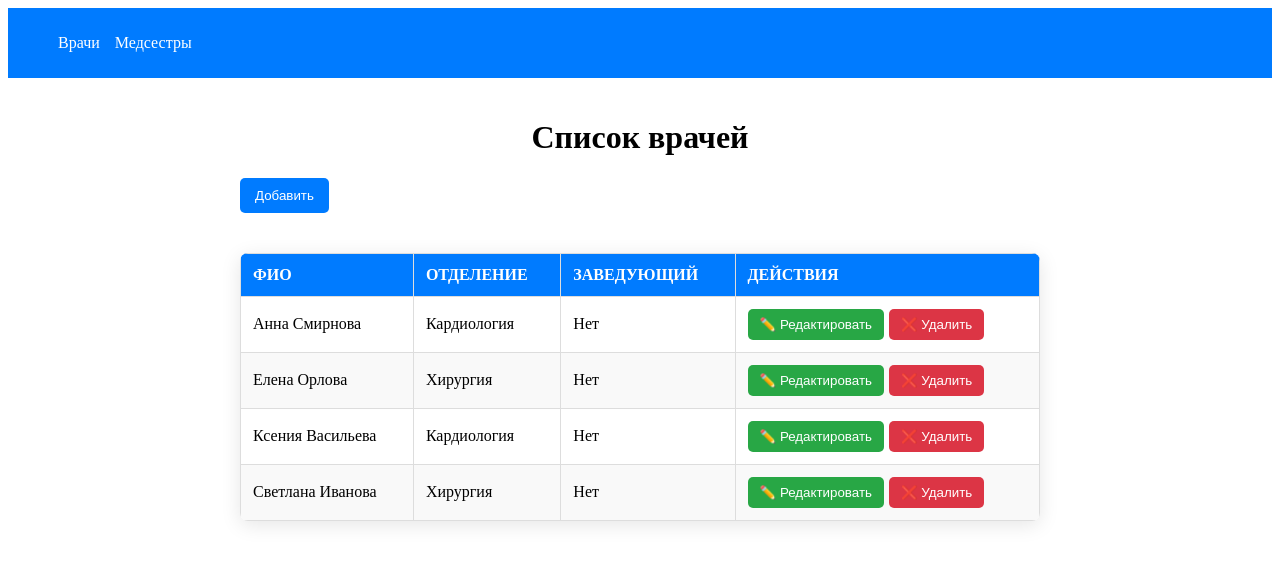
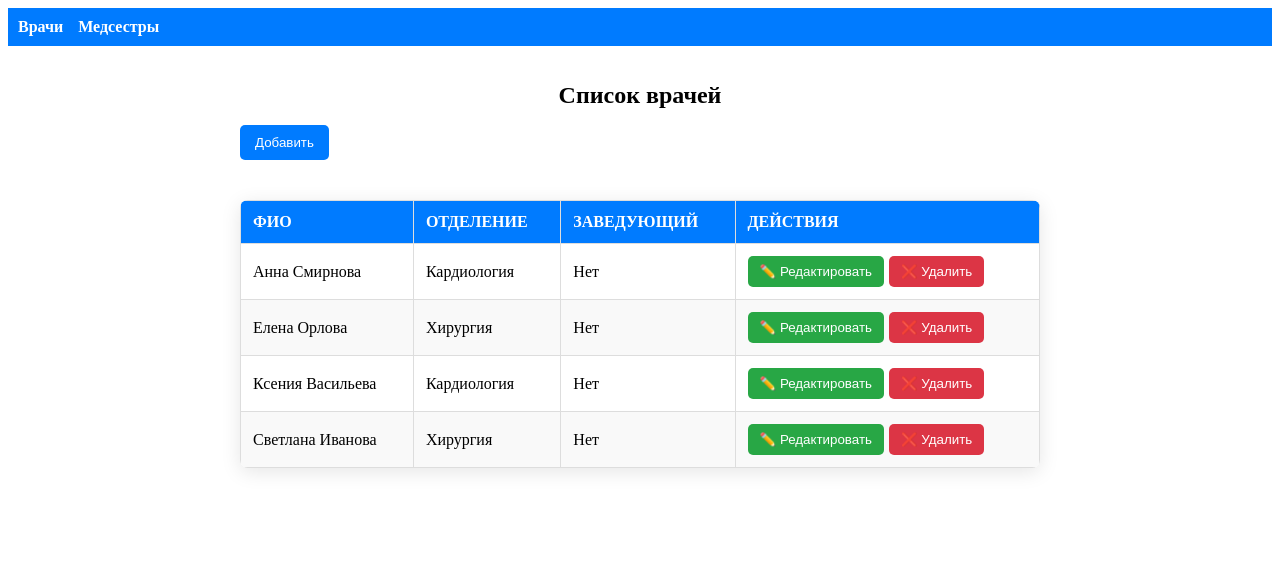
Before and after one commit to EgorovMaks/medical-staff-management, a Vue app: page /doctors in a window 1280 px wide. Shown: the top 564 px of the page. Built offline with nearby package versions, Linux system fonts and the light colour scheme.

Commit message:
fix pages

```diff
--- a/src/components/HeaderNav.vue
+++ b/src/components/HeaderNav.vue
@@ -1,31 +1,45 @@
 <template>
   <nav class="navbar">
-    <ul>
-      <li><router-link to="/doctors">Врачи</router-link></li>
-      <li><router-link to="/nurses">Медсестры</router-link></li>
+    <ul class="navbar__list">
+      <li class="navbar__item">
+        <router-link to="/doctors" class="navbar__link">Врачи</router-link>
+      </li>
+      <li class="navbar__item">
+        <router-link to="/nurses" class="navbar__link">Медсестры</router-link>
+      </li>
     </ul>
   </nav>
 </template>
 
 <style lang="scss" scoped>
 .navbar {
-  background-color: $primary-color;
+  background-color: #007bff;
   padding: 10px;
 
-  ul {
+  &__list {
     display: flex;
     list-style: none;
     gap: 15px;
+    margin: 0;
+    padding: 0;
+  }
 
-    li {
-      a {
-        color: white;
-        text-decoration: none;
+  &__item {
+    margin: 0;
+  }
 
-        &:hover {
-          text-decoration: underline;
-        }
-      }
+  &__link {
+    color: white;
+    text-decoration: none;
+    font-weight: bold;
+    transition: color 0.3s;
+
+    &:hover {
+      text-decoration: underline;
+    }
+
+    &--active {
+      color: #ffdd57;
     }
   }
 }
--- a/src/components/StaffForm.vue
+++ b/src/components/StaffForm.vue
@@ -1,38 +1,3 @@
-<template>
-  <div class="form-container">
-    <h2 class="form-title">
-      {{ isEdit ? "Редактировать" : "Добавить" }} сотрудника
-    </h2>
-    <form @submit.prevent="handleSubmit" class="staff-form">
-      <input
-        v-model="form.name"
-        placeholder="ФИО"
-        required
-        class="form-input"
-      />
-      <select v-model="form.department" required class="form-select">
-        <option value="">Выберите отделение</option>
-        <option value="Кардиология">Кардиология</option>
-        <option value="Хирургия">Хирургия</option>
-      </select>
-      <div v-if="isDoctor" class="checkbox-container">
-        <label>
-          <input type="checkbox" v-model="form.isHead" class="form-checkbox" />
-          Заведующий
-        </label>
-      </div>
-      <div class="button-container">
-        <button type="submit" class="form-button">
-          {{ isEdit ? "Сохранить" : "Добавить" }}
-        </button>
-        <button type="button" @click="emitClose" class="form-button cancel">
-          Отменить
-        </button>
-      </div>
-    </form>
-  </div>
-</template>
-
 <script setup>
 import { ref, watch } from "vue";
 import { useStaffStore } from "../store";
@@ -48,7 +13,7 @@ const props = defineProps({
     type: Object,
     default: () => ({}),
   },
-  isDoctor: {
+  isManager: {
     type: Boolean,
     default: false,
   },
@@ -73,14 +38,14 @@ watch(
 
 const handleSubmit = () => {
   if (props.isEdit) {
-    if (props.isDoctor) {
+    if (props.isManager) {
       staffStore.editDoctor({ ...form.value, id: props.staffMember.id });
     } else {
       staffStore.editNurse({ ...form.value, id: props.staffMember.id });
     }
   } else {
     const newId = Math.max(...staffStore.doctors.map((d) => d.id), 0) + 1;
-    if (props.isDoctor) {
+    if (props.isManager) {
       staffStore.addDoctor({ ...form.value, id: newId });
     } else {
       staffStore.addNurse({ ...form.value, id: newId });
@@ -95,29 +60,67 @@ const emitClose = () => {
 };
 </script>
 
+<template>
+  <div class="form">
+    <h2 class="form__title">
+      {{ isEdit ? "Редактировать" : "Добавить" }} сотрудника
+    </h2>
+    <form @submit.prevent="handleSubmit" class="form__body">
+      <input
+        v-model="form.name"
+        placeholder="ФИО"
+        required
+        class="form__input"
+      />
+      <select v-model="form.department" required class="form__select">
+        <option value="">Выберите отделение</option>
+        <option value="Кардиология">Кардиология</option>
+        <option value="Хирургия">Хирургия</option>
+      </select>
+      <div v-if="isManager" class="form__checkbox-container">
+        <label class="form__checkbox-label">
+          <input type="checkbox" v-model="form.isHead" class="form__checkbox" />
+          Заведующий
+        </label>
+      </div>
+      <div class="form__buttons">
+        <button type="submit" class="form__button">
+          {{ isEdit ? "Сохранить" : "Добавить" }}
+        </button>
+        <button
+          type="button"
+          @click="emitClose"
+          class="form__button form__button--cancel"
+        >
+          Отменить
+        </button>
+      </div>
+    </form>
+  </div>
+</template>
+
 <style lang="scss" scoped>
-.form-container {
+.form {
   max-width: 500px;
   margin: 20px auto;
   padding: 20px;
   background: linear-gradient(to bottom right, #f0f4f8, #cfe9ff);
   border-radius: 10px;
   box-shadow: 0 4px 20px rgba(0, 0, 0, 0.1);
-}
 
-.form-title {
+  &__title {
     text-align: center;
     color: #333;
     margin-bottom: 20px;
   }
 
-.staff-form {
+  &__body {
     display: flex;
     flex-direction: column;
   }
 
-.form-input,
-.form-select {
+  &__input,
+  &__select {
     padding: 12px;
     margin-bottom: 15px;
     border: 1px solid #ccc;
@@ -131,43 +134,41 @@ const emitClose = () => {
     }
   }
 
-.checkbox-container {
+  &__checkbox-container {
     margin-bottom: 20px;
   }
 
-.form-checkbox {
+  &__checkbox {
     margin-right: 8px;
   }
 
-.button-container {
+  &__buttons {
     display: flex;
     justify-content: space-between;
   }
 
-.form-button {
+  &__button {
     padding: 10px 15px;
     border: none;
     border-radius: 5px;
     cursor: pointer;
     font-size: 16px;
     transition: background-color 0.3s, transform 0.2s;
-
-  &.cancel {
-    background-color: #f44336;
+    background-color: #007bff;
     color: white;
-  }
 
     &:hover {
       transform: translateY(-2px);
+      background-color: #0056b3;
     }
 
-  &:not(.cancel):hover {
-    background-color: #0056b3;
-    color: white;
+    &--cancel {
+      background-color: #f44336;
+
+      &:hover {
+        background-color: #c82333;
       }
-
-  &:focus {
-    outline: none;
+    }
   }
 }
 </style>
--- a/src/components/StaffList.vue
+++ b/src/components/StaffList.vue
@@ -1,44 +1,3 @@
-<template>
-  <div class="container">
-    <h1 class="title">{{ title }}</h1>
-    <button @click="openForm" class="add-button">
-      Добавить {{ staffType }}
-    </button>
-    <table class="staff-table">
-      <thead>
-        <tr>
-          <th>ФИО</th>
-          <th>Отделение</th>
-          <th v-if="isDoctor">Заведующий</th>
-          <th>Действия</th>
-        </tr>
-      </thead>
-      <tbody>
-        <tr v-for="member in staffMembers" :key="member.id">
-          <td>{{ member.name }}</td>
-          <td>{{ member.department }}</td>
-          <td v-if="isDoctor">{{ member.isHead ? "Да" : "Нет" }}</td>
-          <td>
-            <button @click="editMember(member)" class="edit-button">
-              ✏️ Редактировать
-            </button>
-            <button @click="deleteMember(member.id)" class="delete-button">
-              ❌ Удалить
-            </button>
-          </td>
-        </tr>
-      </tbody>
-    </table>
-    <StaffForm
-      v-if="isFormVisible"
-      @close="closeForm"
-      :isEdit="isEdit"
-      :staffMember="currentMember"
-      :isDoctor="isDoctor"
-    />
-  </div>
-</template>
-
 <script setup>
 import { ref, computed, onMounted } from "vue";
 import { useStaffStore } from "../store";
@@ -50,7 +9,7 @@ const props = defineProps({
     type: String,
     required: true,
   },
-  isDoctor: {
+  isManager: {
     type: Boolean,
     default: true,
   },
@@ -63,7 +22,7 @@ const currentMember = ref(null);
 const { doctors, nurses } = storeToRefs(staffStore);
 
 const staffMembers = computed(() =>
-  props.isDoctor ? doctors.value : nurses.value
+  props.isManager ? doctors.value : nurses.value
 );
 
 onMounted(() => {
@@ -84,11 +43,11 @@ const editMember = (member) => {
 };
 
 const deleteMember = (memberId) => {
-  const confirmMessage = props.isDoctor
+  const confirmMessage = props.isManager
     ? "Вы уверены, что хотите удалить этого врача?"
     : "Вы уверены, что хотите удалить эту медсестру?";
   if (confirm(confirmMessage)) {
-    if (props.isDoctor) {
+    if (props.isManager) {
       staffStore.deleteDoctor(memberId);
     } else {
       staffStore.deleteNurse(memberId);
@@ -103,18 +62,72 @@ const closeForm = () => {
 };
 </script>
 
+<template>
+  <div class="staff">
+    <h1 class="staff__title">{{ title }}</h1>
+    <button @click="openForm" class="staff__add-button">
+      Добавить {{ staffType }}
+    </button>
+    <table class="staff-table">
+      <thead class="staff-table__header">
+        <tr class="staff-table__row">
+          <th class="staff-table__cell">ФИО</th>
+          <th class="staff-table__cell">Отделение</th>
+          <th v-if="isManager" class="staff-table__cell">Заведующий</th>
+          <th class="staff-table__cell">Действия</th>
+        </tr>
+      </thead>
+      <tbody class="staff-table__body">
+        <tr
+          v-for="member in staffMembers"
+          :key="member.id"
+          class="staff-table__row"
+        >
+          <td class="staff-table__cell">{{ member.name }}</td>
+          <td class="staff-table__cell">{{ member.department }}</td>
+          <td v-if="isManager" class="staff-table__cell">
+            {{ member.isHead ? "Да" : "Нет" }}
+          </td>
+          <td class="staff-table__cell staff-table__cell--actions">
+            <button
+              @click="editMember(member)"
+              class="staff__button staff__button--edit"
+            >
+              ✏️ Редактировать
+            </button>
+            <button
+              @click="deleteMember(member.id)"
+              class="staff__button staff__button--delete"
+            >
+              ❌ Удалить
+            </button>
+          </td>
+        </tr>
+      </tbody>
+    </table>
+    <StaffForm
+      v-if="isFormVisible"
+      @close="closeForm"
+      :isEdit="isEdit"
+      :staffMember="currentMember"
+      :isManager="isManager"
+    />
+  </div>
+</template>
+
 <style lang="scss" scoped>
-.container {
+.staff {
   max-width: 800px;
   margin: 0 auto;
   padding: 20px;
+
+  &__title {
+    text-align: center;
+    font-size: 24px;
+    font-weight: bold;
   }
 
-h1 {
-  text-align: center;
-}
-
-.add-button {
+  &__add-button {
     margin-bottom: 20px;
     padding: 10px 15px;
     background-color: #007bff;
@@ -123,10 +136,38 @@ h1 {
     border-radius: 5px;
     cursor: pointer;
     transition: background-color 0.3s;
+
+    &:hover {
+      background-color: #0056b3;
+    }
   }
 
-.add-button:hover {
-  background-color: #0056b3;
+  &__button {
+    padding: 8px 12px;
+    border: none;
+    border-radius: 5px;
+    cursor: pointer;
+    transition: background-color 0.3s, transform 0.2s;
+
+    &--edit {
+      background-color: #28a745;
+      color: white;
+
+      &:hover {
+        background-color: #218838;
+      }
+    }
+
+    &--delete {
+      background-color: #dc3545;
+      color: white;
+      margin-left: 5px;
+
+      &:hover {
+        background-color: #c82333;
+      }
+    }
+  }
 }
 
 .staff-table {
@@ -136,55 +177,32 @@ h1 {
   border-radius: 8px;
   overflow: hidden;
   box-shadow: 0 4px 20px rgba(0, 0, 0, 0.1);
-}
 
-th,
-td {
-  border: 1px solid #ddd;
-  padding: 12px;
-  text-align: left;
-}
-
-th {
+  &__header {
     background-color: #007bff;
     color: white;
     text-transform: uppercase;
     font-weight: bold;
   }
 
-tr:nth-child(even) {
+  &__row {
+    &:nth-child(even) {
       background-color: #f9f9f9;
     }
 
-tr:hover {
-  background-color: #f1f1f1;
+    &:hover {
+      // background-color: #f1f1f1;
+    }
   }
 
-.edit-button,
-.delete-button {
-  padding: 8px 12px;
-  border: none;
-  border-radius: 5px;
-  cursor: pointer;
-  transition: background-color 0.3s, transform 0.2s;
+  &__cell {
+    border: 1px solid #ddd;
+    padding: 12px;
+    text-align: left;
+
+    &--actions {
+      white-space: nowrap;
     }
-
-.edit-button {
-  background-color: #28a745;
-  color: white;
   }
-
-.edit-button:hover {
-  background-color: #218838;
-}
-
-.delete-button {
-  background-color: #dc3545;
-  color: white;
-  margin-left: 5px; /* Отступ между кнопками */
-}
-
-.delete-button:hover {
-  background-color: #c82333;
 }
 </style>
--- a/src/views/DoctorsList.vue
+++ /dev/null
@@ -1,7 +0,0 @@
-<template>
-  <StaffList title="Список врачей" :isDoctor="true" />
-</template>
-
-<script setup>
-import StaffList from "@/components/StaffList.vue";
-</script>
--- /dev/null
+++ b/src/views/DoctorsPage.vue
@@ -0,0 +1,7 @@
+<script setup>
+import StaffList from "@/components/StaffList.vue";
+</script>
+
+<template>
+  <StaffList title="Список врачей" :isManager="true" />
+</template>
```
Also changed, not shown: src/router/index.ts (+4 -4 lines), src/views/NursesList.vue (deleted, +0 -7 lines), src/views/NursesPage.vue (added, +7 -0 lines). Lines whose indentation alone changed are shown as unchanged.
